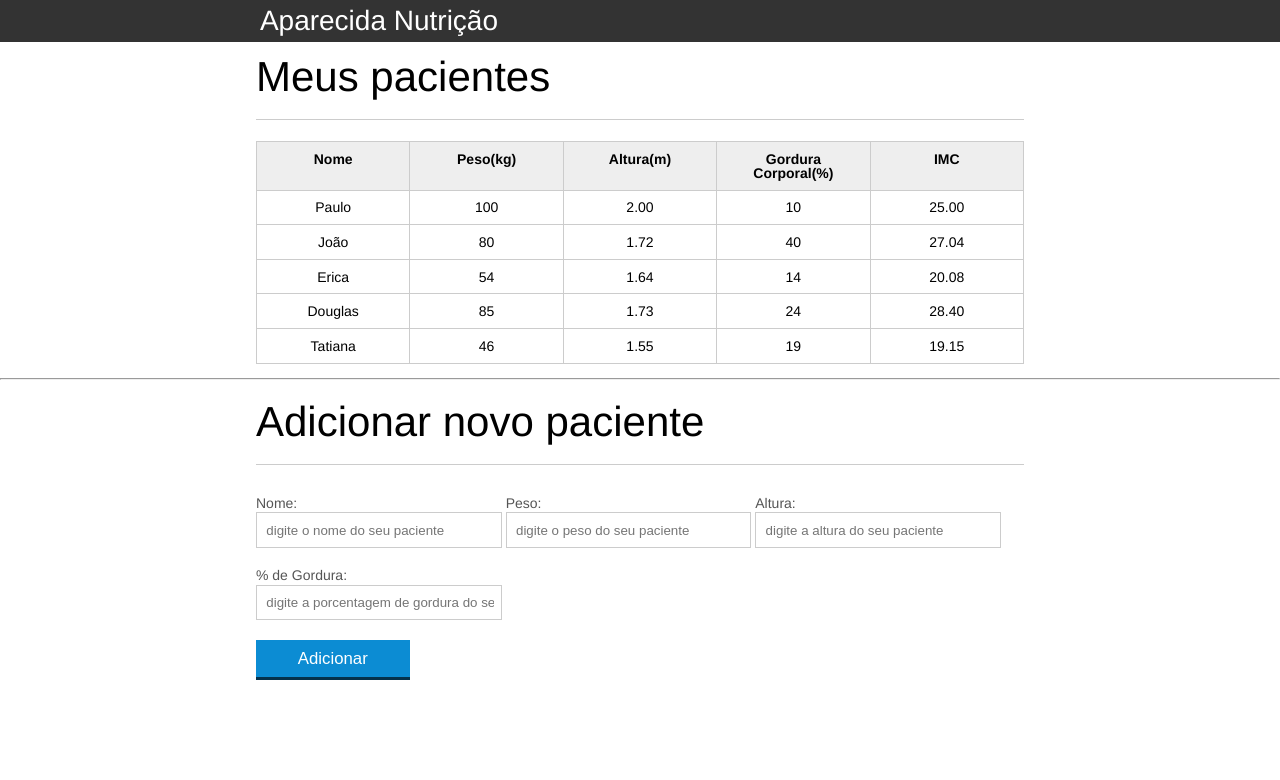
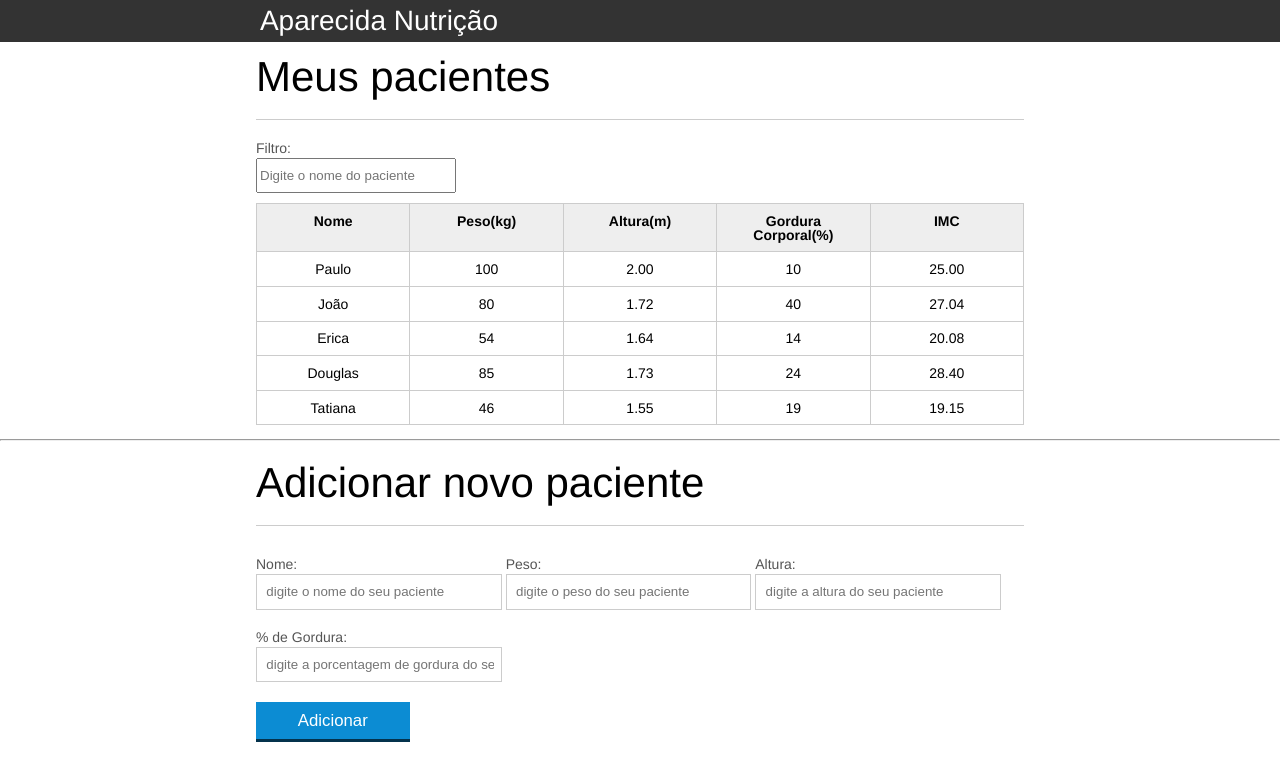
Before and after one commit to fmbdutra/js-imc, a plain HTML site: page index.html in a window 1280 px wide. Drawn offline with Linux system fonts and the light colour scheme.

Commit message:
adicionado filtro aula 8 video 3

```diff
--- a/css/index.css
+++ b/css/index.css
@@ -145,3 +145,13 @@ button[disabled=disabled], button:disabled {
 	opacity: 0;
 	transition: 0.5s;
 }
+
+#filtrar-tabela{
+	width: 200px;
+	height: 35px;
+	margin-bottom: 10px;
+}
+
+.invisivel{
+	display: none;
+}
--- a/index.html
+++ b/index.html
@@ -17,6 +17,8 @@
 		<main>
 			<section class="container">
 				<h2>Meus pacientes</h2>
+				<label for="filtrar-tabela">Filtro: </label>
+				<input type="text" name="filtro" id="filtrar-tabela" placeholder="Digite o nome do paciente">
 				<table>
 					<thead>
 						<tr>
@@ -101,7 +103,6 @@
 		<script src="js/calcula-imc.js" ></script>
 		<script src="js/form.js" ></script>
 		<script src="js/remover-paciente.js"></script>
-
-
+		<script src="js/filtro.js"></script>
 	</body>
 </html>
```
